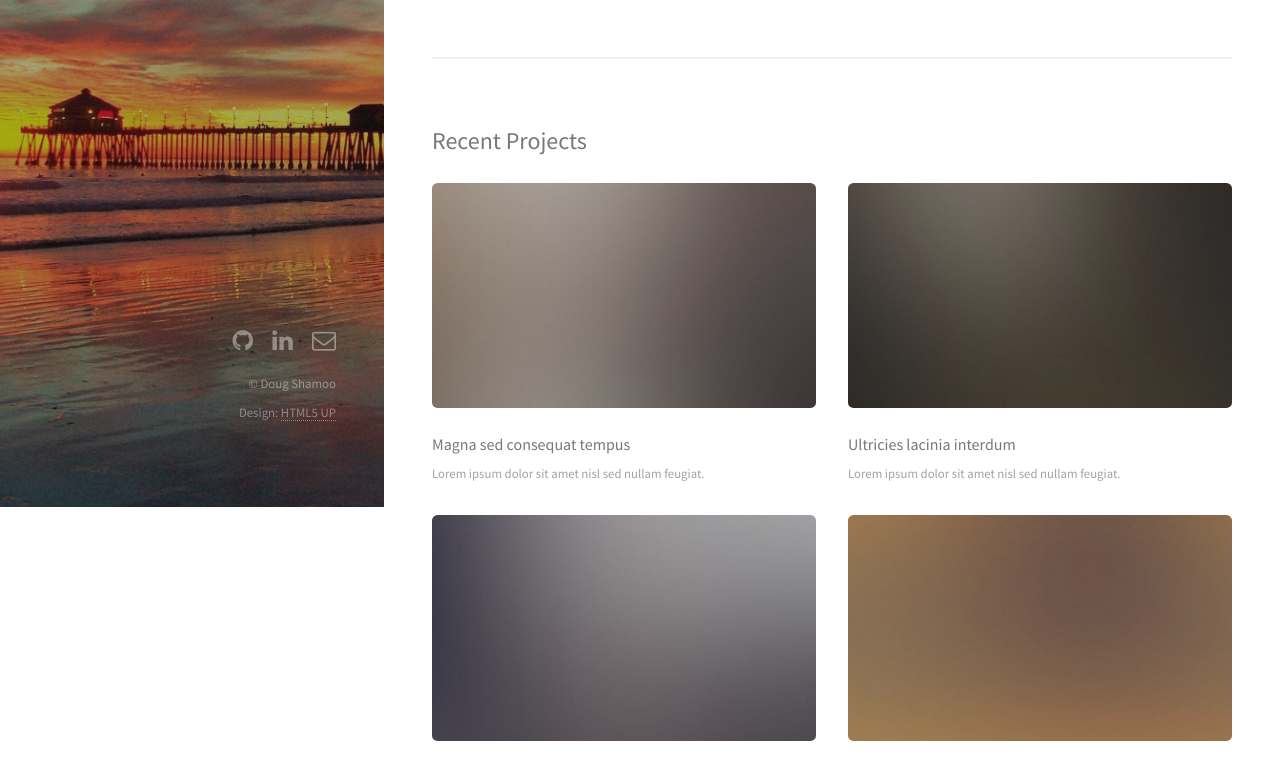
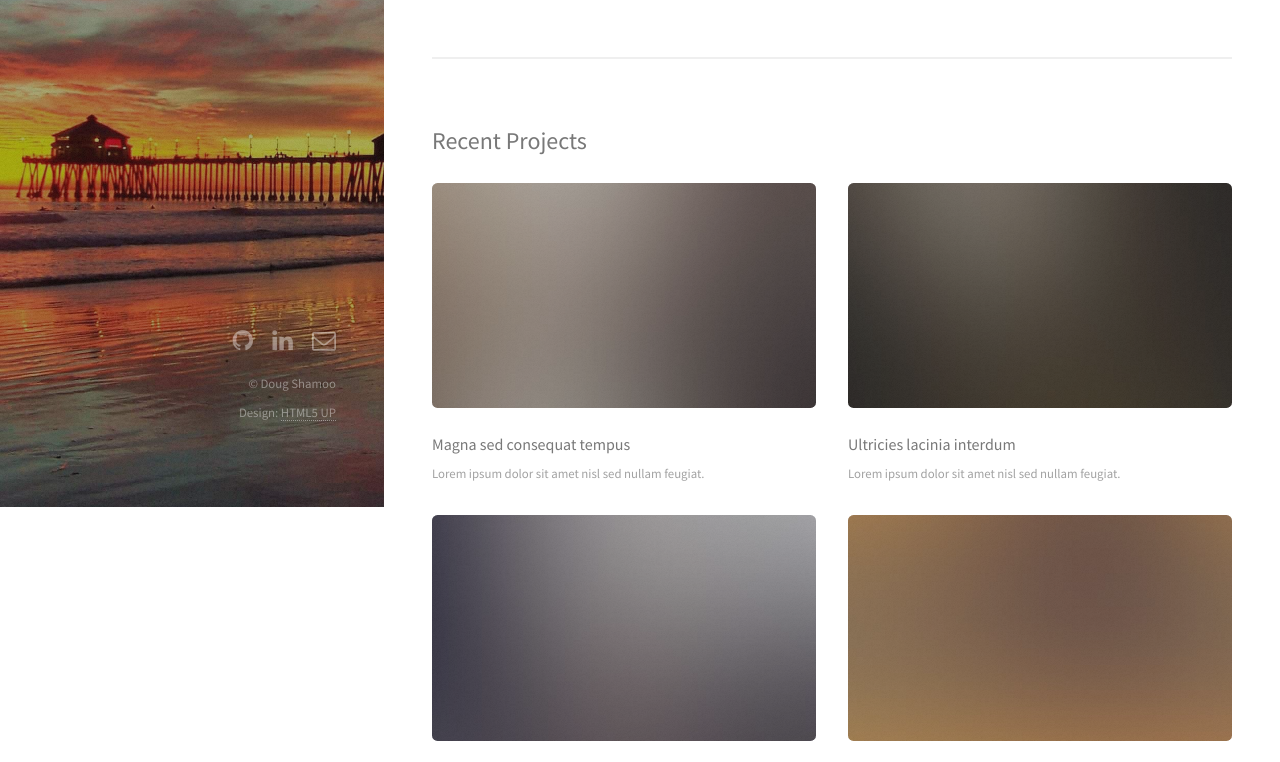
Before and after one commit to dougshamoo/me, a plain HTML site: page index.html in a window 1280 px wide. Shown: the part 293-1055 px from the top of the page. Drawn offline with Linux system fonts and the light colour scheme.

Commit message:
Add compressed background image, adjust pos/size

```diff
--- a/assets/css/main.css
+++ b/assets/css/main.css
@@ -2465,10 +2465,10 @@
 	#header {
 		background-color: #1f1815;
 		background-attachment: scroll,								fixed;
-		background-image: url("images/overlay.png"), url("../../images/bg.jpg");
+		background-image: url("images/overlay.png"), url("../../images/bg-min.jpg");
 		background-position: top left,							top left;
 		background-repeat: repeat,								no-repeat;
-		background-size: auto,								auto 100%;
+		background-size: auto,								auto 107%;
 		color: rgba(255, 255, 255, 0.5);
 		height: 100%;
 		left: 0;
```
Also changed, not shown: images/bg-min.jpg (added).
